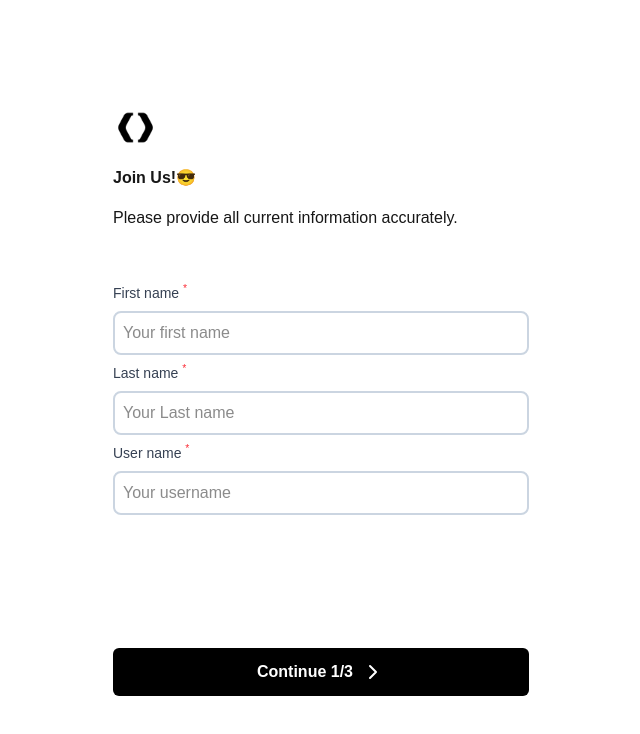
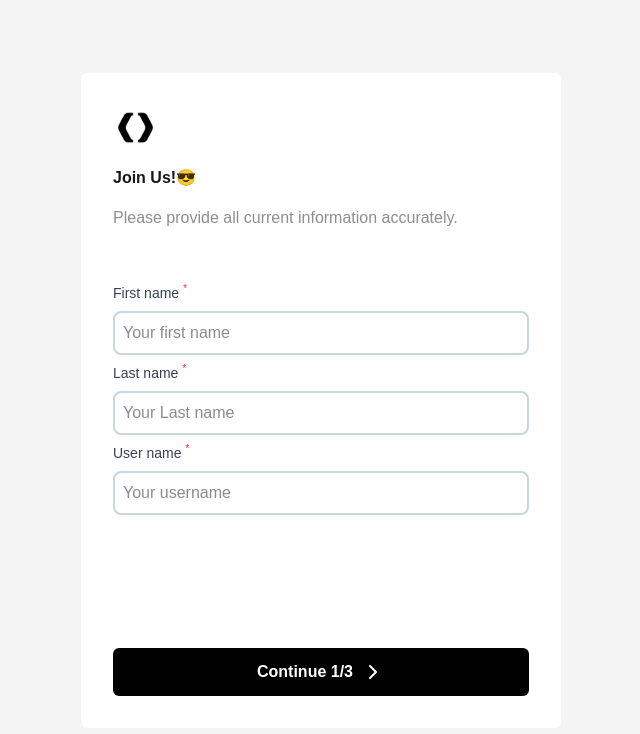
Before and after one commit to tsetse0725/form, a Next.js app: page / in a window 1280 px wide. Shown: the top 734 px of the page, without its empty margins (319-959 px from the left). Built offline with nearby package versions, Linux system fonts and the light colour scheme.

Commit message:
update hiisen.

```diff
--- a/src/app/_components/FormOne.jsx
+++ b/src/app/_components/FormOne.jsx
@@ -15,6 +15,7 @@ export const FormOne = ({ nextHandler, step }) => {
             label={"First name"}
             placeholder={"Your first name"}
             type="text"
+            onChange={(e) => console.log(e.target.value)}
           />
           <Input
             label={"Last name"}
--- a/src/app/_components/FormTwo.jsx
+++ b/src/app/_components/FormTwo.jsx
@@ -29,7 +29,7 @@ export const FormTwo = ({ nextHandler, backHandler, step }) => {
           />
         </div>
         <div className="flex gap-2 items-center justify-center">
-          <div className="flex flex 1/3">
+          <div className="flex flex-1/3">
             <Button
               text={"back"}
               type={"prev"}
@@ -37,7 +37,7 @@ export const FormTwo = ({ nextHandler, backHandler, step }) => {
               clickHandler={backHandler}
             />
           </div>
-          <div className="flex flex 2/3">
+          <div className="flex flex-2/3">
             <Button
               text={`Continue ${step}/3`}
               type={"next"}
--- a/src/app/_components/Header.jsx
+++ b/src/app/_components/Header.jsx
@@ -5,7 +5,7 @@ export const Header = () => {
     <div className="flex flex-col gap-4">
       <Image src="/logo.png" alt="logo" width={45} height={45} />
       <p className="font-semibold text-2x1"> Join Us!😎</p>
-      <p className="font-normal text-base tex-[#8E8E8E]">
+      <p className="font-normal text-base text-[#8E8E8E]">
         Please provide all current information accurately.
       </p>
     </div>
--- a/src/app/_components/input.jsx
+++ b/src/app/_components/input.jsx
@@ -1,4 +1,4 @@
-export const Input = ({ label, placeholder, type }) => {
+export const Input = ({ label, placeholder, type, value, onChange }) => {
   return (
     <div className="flex flex-col gap-2">
       <label className="text-sm font-medium text-gray-700">
@@ -8,6 +8,8 @@ export const Input = ({ label, placeholder, type }) => {
         <input
           type={type}
           placeholder={placeholder}
+          value={value}
+          onChange={onChange}
           className="outline-none w-full h-full"
         />
       </div>
--- a/src/app/page.js
+++ b/src/app/page.js
@@ -15,7 +15,7 @@ const FormPage = () => {
   const backHandler = () => setStep((prev) => prev - 1);
 
   return (
-    <div className="flex w-screen h-screen justify-center items-center">
+    <div className="flex w-screen h-screen justify-center items-center bg-[#F4F4F4]">
       <Stepper
         nextHandler={nextHandler}
         backHandler={backHandler}
```
